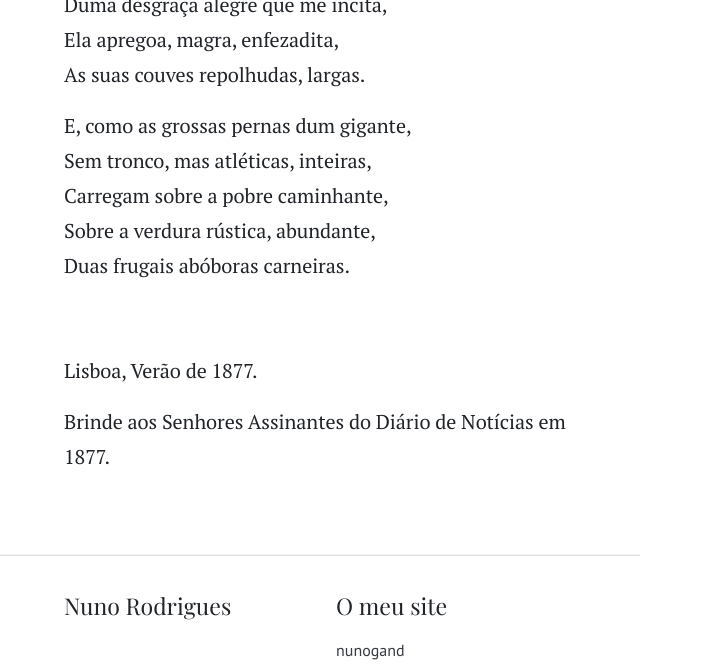
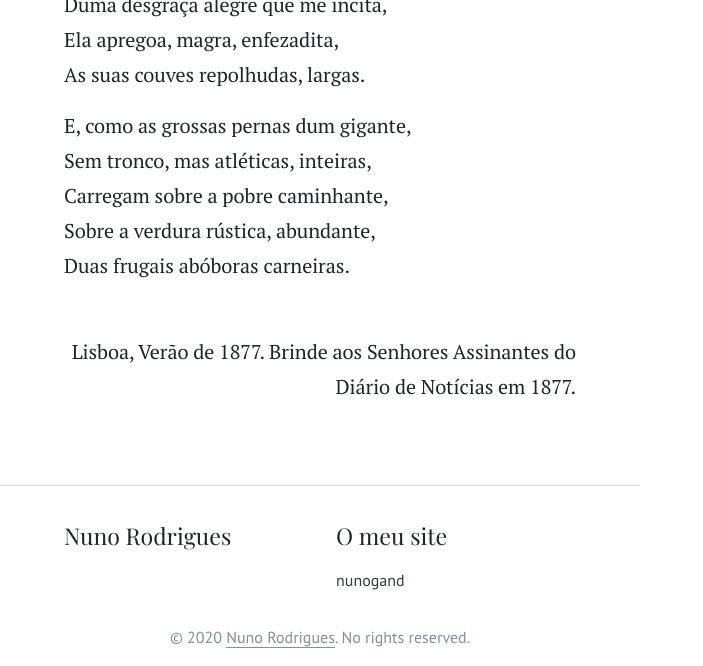
Before and after one commit to nunogand/primavera, a Jekyll site: the page built from _posts/2020-08-04-Num-bairro-moderno.md, in a window 1280 px wide and 900 px high, scrolled down 4087 px, cut to the strip 0-666 px from the top of the window. Shown: the whole strip, without its empty margins (0-703 px from the left). Built offline with Jekyll 4.4.1, drawn with Linux system fonts in a browser that asks for light colours.

Commit message:
Update 2020-08-04-Num-bairro-moderno.md

```diff
--- a/_posts/2020-08-04-Num-bairro-moderno.md
+++ b/_posts/2020-08-04-Num-bairro-moderno.md
@@ -123,7 +123,7 @@ Sem tronco, mas atléticas, inteiras,
 Carregam sobre a pobre caminhante,
 Sobre a verdura rústica, abundante,
 Duas frugais abóboras carneiras.
-<br/><br/>
-Lisboa, Verão de 1877.
+<br/>
+<p style="text-align:right">Lisboa, Verão de 1877.
 
-Brinde aos Senhores Assinantes do Diário de Notícias em 1877.
+Brinde aos Senhores Assinantes do Diário de Notícias em 1877.</p>
```
